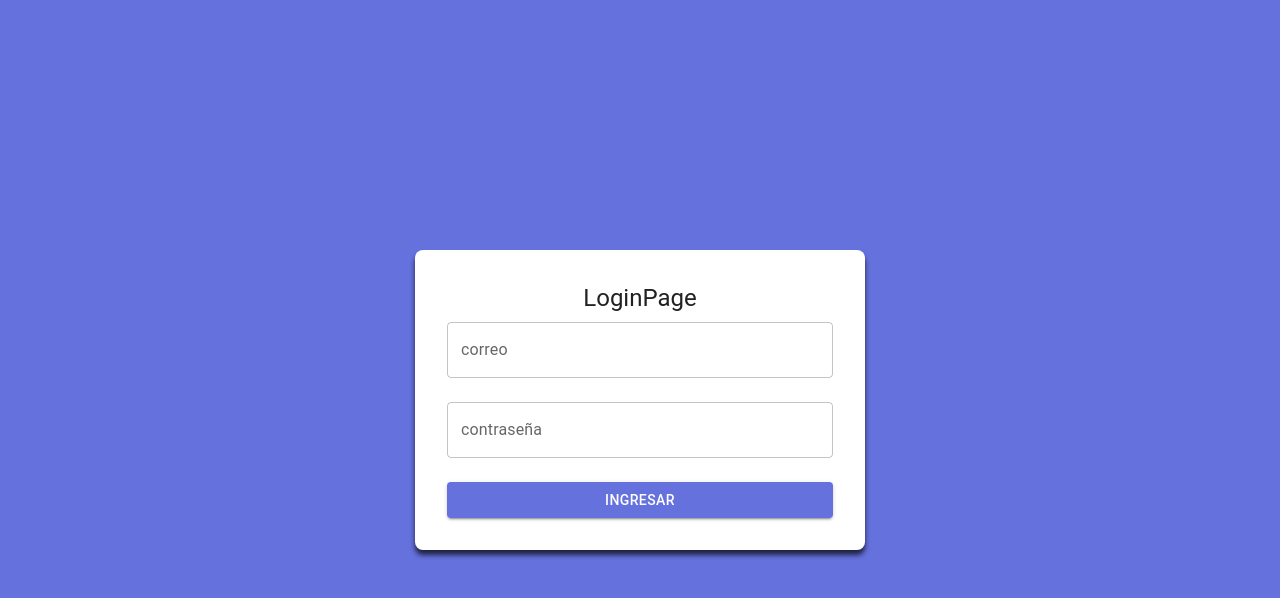
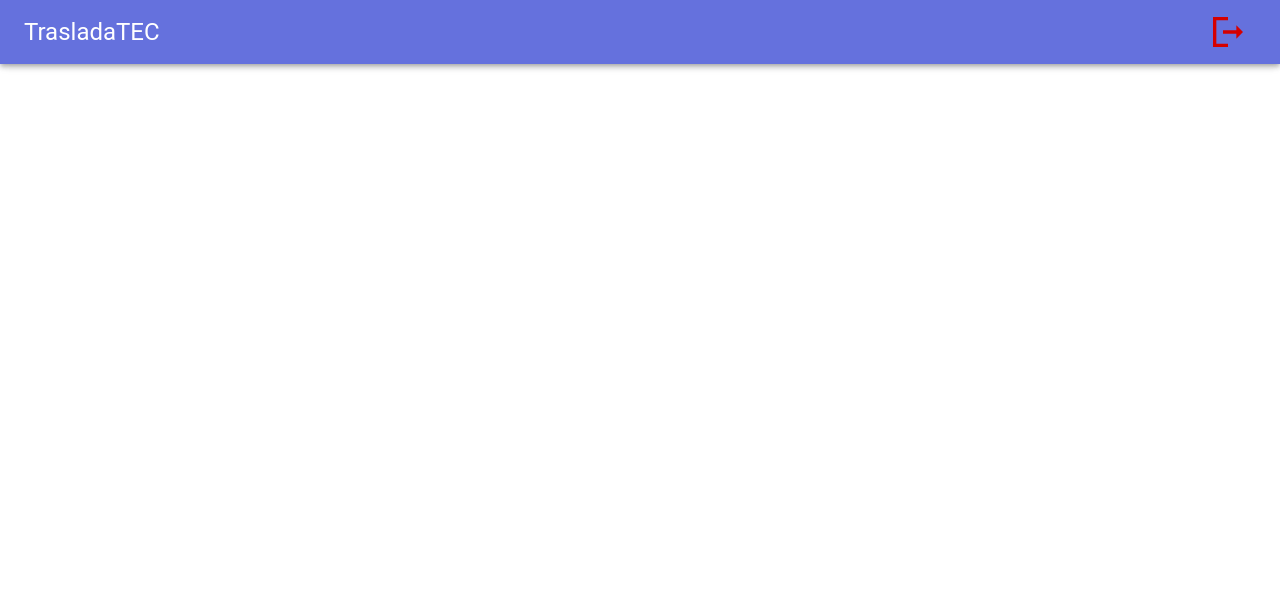
Before and after one commit to JesugG17/TrasladaTEC, a React (Vite) app in the folder frontend/: page /home/estudiante in a window 1280 px wide. Shown: the top 598 px of the page. Built offline with nearby package versions, Linux system fonts and the light colour scheme.

Commit message:
feature: rutas agregadas y navbar agregada a la aplicacion

```diff
--- a/frontend/package.json
+++ b/frontend/package.json
@@ -15,7 +15,9 @@
     "@mui/icons-material": "^5.11.16",
     "@mui/material": "^5.12.3",
     "react": "^18.2.0",
-    "react-dom": "^18.2.0"
+    "react-dom": "^18.2.0",
+    "react-router": "^6.11.1",
+    "react-router-dom": "^6.11.1"
   },
   "devDependencies": {
     "@types/react": "^18.0.28",
--- a/frontend/src/TrasladaTEC.jsx
+++ b/frontend/src/TrasladaTEC.jsx
@@ -1,10 +1,11 @@
 import { LoginPage } from './Auth/pages/LoginPage'
+import { AppRouter } from './router/AppRouter'
 import { AppTheme } from './theme/AppTheme'
 
 export const TrasladaTEC = () => {
   return (
     <AppTheme>
-        <LoginPage />
+        <AppRouter />
     </AppTheme>
   )
 }
--- a/frontend/src/main.jsx
+++ b/frontend/src/main.jsx
@@ -2,9 +2,12 @@ import React from 'react'
 import ReactDOM from 'react-dom/client'
 import { TrasladaTEC } from './TrasladaTEC'
 import './index.css'
+import { BrowserRouter } from 'react-router-dom'
 
 ReactDOM.createRoot(document.getElementById('root')).render(
   <React.StrictMode>
-    <TrasladaTEC />
+    <BrowserRouter>
+      <TrasladaTEC />
+    </BrowserRouter>
   </React.StrictMode>,
 )
--- /dev/null
+++ b/frontend/src/router/AppRouter.jsx
@@ -0,0 +1,15 @@
+import { Navigate, Route, Routes } from 'react-router'
+import { LoginPage } from '../Auth/pages/LoginPage'
+import { TrasladaTECRoutes } from '../trasladatec/routes/TrasladaTECRoutes'
+
+export const AppRouter = () => {
+  return (
+    <Routes>
+
+        <Route path="/" element={ <LoginPage />} />
+        <Route path="/*" element={<TrasladaTECRoutes />}/>
+
+        <Route path="/*" element={ <Navigate to='/'/>} />
+    </Routes>
+  )
+}
--- a/frontend/src/theme/theme.js
+++ b/frontend/src/theme/theme.js
@@ -10,7 +10,7 @@ export const theme = createTheme({
             main: '#F1F1F9'
         },
         error: {
-            main: red.A400
+            main: red.A700
         },
         success: {
             main: green.A100
--- /dev/null
+++ b/frontend/src/trasladatec/TrasladaTECPage.jsx
@@ -0,0 +1,9 @@
+import { Navbar } from './components/Navbar'
+
+export const TrasladaTECPage = () => {
+  return (
+    <>
+        <Navbar />
+    </>
+  )
+}
--- /dev/null
+++ b/frontend/src/trasladatec/components/Navbar.jsx
@@ -0,0 +1,32 @@
+import { LogoutSharp } from '@mui/icons-material'
+import { AppBar, Grid, IconButton, Toolbar, Typography } from '@mui/material'
+import React from 'react'
+
+export const Navbar = () => {
+  return (
+    <AppBar
+        position='fixed'
+        sx={{
+            width: '100%'
+        }}
+    >
+        <Toolbar>
+            <Grid
+                container
+                direction='row'
+                justifyContent='space-between'
+                alignItems='center'
+            >
+                <Typography variant='h5'>TrasladaTEC</Typography>
+                <IconButton>
+                    <LogoutSharp
+                        color='error'
+                        sx={{fontSize: 40}}
+                    />
+                </IconButton>
+            </Grid>
+        </Toolbar>
+
+    </AppBar>
+  )
+}
--- /dev/null
+++ b/frontend/src/trasladatec/routes/TrasladaTECRoutes.jsx
@@ -0,0 +1,14 @@
+import { Navigate, Route, Routes } from 'react-router'
+import { TrasladaTECPage } from '../TrasladaTECPage'
+
+export const TrasladaTECRoutes = () => {
+  return (
+    <Routes>
+
+        <Route path='/home/estudiante' element={<TrasladaTECPage />} />
+
+        <Route path='/*' element={<Navigate to='/'/>}/>
+
+    </Routes>
+  )
+}
```
Also changed, not shown: 1 other file (tests, documents, lock files or other folders).
